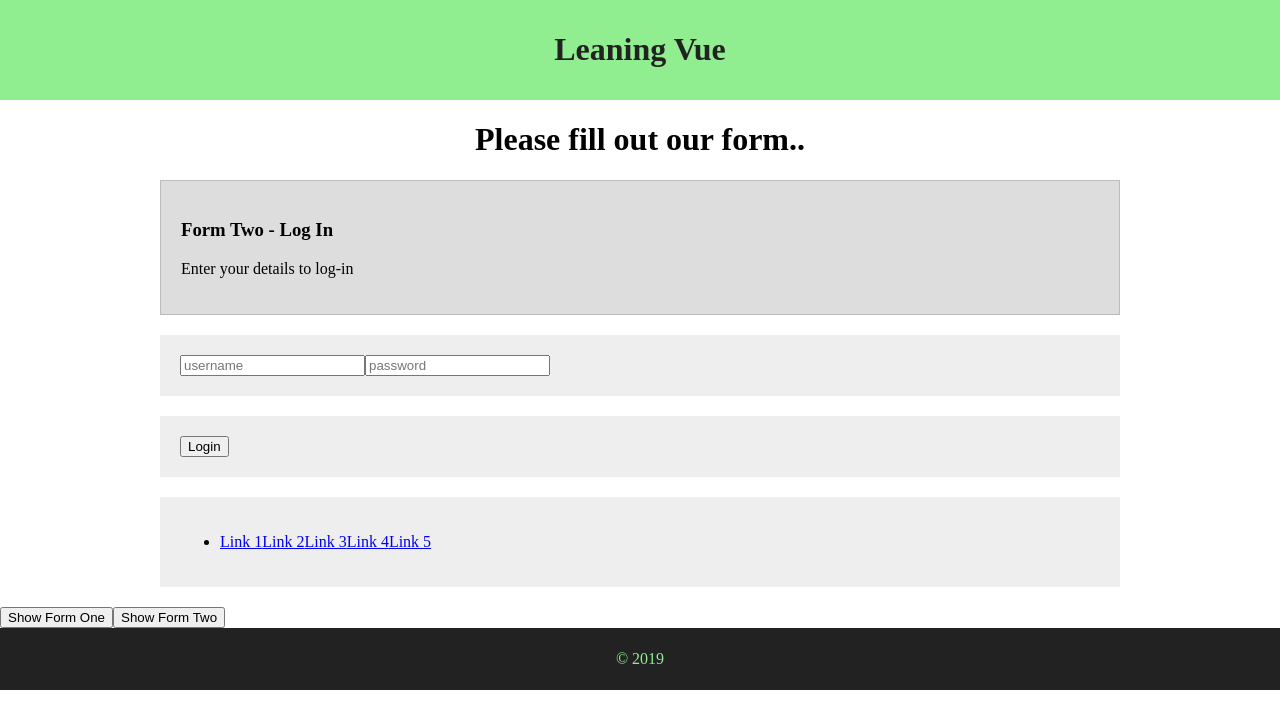
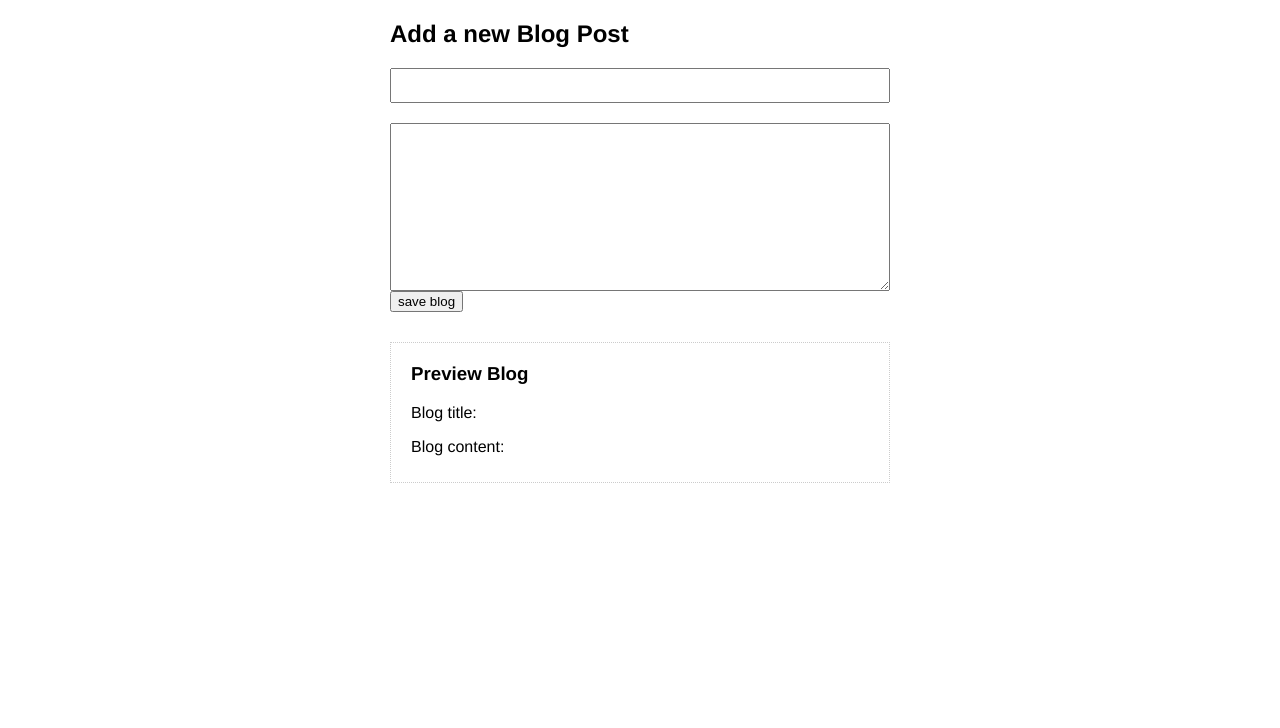
Before and after one commit to gitonga123/vue-js-level-up, a Vue app: page / in a window 1280 px wide. Shown: the top 728 px of the page. Built offline with nearby package versions, Linux system fonts and the light colour scheme.

Commit message:
Input binding - v-model form-modifier

```diff
--- a/src/App.vue
+++ b/src/App.vue
@@ -1,79 +1,31 @@
 <template>
-    <div id="app">
-        <app-header
-            v-bind:title="title"
-            v-on:changeTitle="updateTitle($event)"
-        ></app-header>
-        <!-- <app-daniels v-bind:daniels="daniels"></app-daniels> -->
-        <keep-alive>
-            <component v-bind:is="component"></component>
-        </keep-alive>
-        <button v-on:click="component = 'form-one'">Show Form One</button>
-        <button v-on:click="component = 'form-two'">Show Form Two</button>
-        <!-- <form-one></form-one> -->
-        <!-- <form-two></form-two> -->
-        <app-footer v-bind:title_footer="title"></app-footer>
+    <div>
+        <add-blog></add-blog>
     </div>
 </template>
 
 <script>
-import Header from "./components/Header";
-import Footer from "./components/Footer";
-//import Daniels from "./components/Dan";
-import formOne from "./components/formOne";
-import formTwo from "./components/formTwo";
+
+import addBlog from './components/addBlog';
 
 export default {
-    name: "app",
     components: {
-        "app-header": Header,
-        "app-footer": Footer,
-        //"app-daniels": Daniels,
-        "form-one": formOne,
-        "form-two": formTwo,
+        'add-blog': addBlog
     },
     data() {
         return {
-            daniels: [
-                {
-                    name: "Elias Gitonga",
-                    relationship: "Grandfather",
-                    show: false,
-                },
-                {
-                    name: "Caroline Kanana",
-                    relationship: "Grandmother",
-                    show: false,
-                },
-                { name: "Daniel Mutwiri", relationship: "Father", show: false },
-                { name: "Ann Mutwiri", relationship: "Mother", show: false },
-                { name: "Bryan Muriiki", relationship: "Uncle", show: false },
-                { name: "JoyWendy Gitonga", relationship: "Aunt", show: false },
-                {
-                    name: "Stephanie Mutwiri",
-                    relationship: "daughter",
-                    show: false,
-                },
-            ],
-            title: "Leaning Vue",
-            formHelper: "This is the form helper details",
-            component: "form-two"
-        };
+
+        }
     },
     methods: {
-        updateTitle: function(updatedTitle) {
-            this.title = updatedTitle;
-        },
+
     },
 };
 </script>
 
-<style scoped>
-h1 {
-    color: purple;
-}
+<style>
 body {
-    margin: 0;
-    font-family: "Nunito SemiBold";
+    margin: 0%;
+    font-family: "Franklin Gothic Medium", "Arial Narrow", Arial, sans-serif;
 }
 </style>
--- /dev/null
+++ b/src/App_v1.vue
@@ -0,0 +1,79 @@
+<template>
+    <div id="app">
+        <app-header
+            v-bind:title="title"
+            v-on:changeTitle="updateTitle($event)"
+        ></app-header>
+        <!-- <app-daniels v-bind:daniels="daniels"></app-daniels> -->
+        <keep-alive>
+            <component v-bind:is="component"></component>
+        </keep-alive>
+        <button v-on:click="component = 'form-one'">Show Form One</button>
+        <button v-on:click="component = 'form-two'">Show Form Two</button>
+        <!-- <form-one></form-one> -->
+        <!-- <form-two></form-two> -->
+        <app-footer v-bind:title_footer="title"></app-footer>
+    </div>
+</template>
+
+<script>
+import Header from "./components/Header";
+import Footer from "./components/Footer";
+//import Daniels from "./components/Dan";
+import formOne from "./components/formOne";
+import formTwo from "./components/formTwo";
+
+export default {
+    name: "app",
+    components: {
+        "app-header": Header,
+        "app-footer": Footer,
+        //"app-daniels": Daniels,
+        "form-one": formOne,
+        "form-two": formTwo,
+    },
+    data() {
+        return {
+            daniels: [
+                {
+                    name: "Elias Gitonga",
+                    relationship: "Grandfather",
+                    show: false,
+                },
+                {
+                    name: "Caroline Kanana",
+                    relationship: "Grandmother",
+                    show: false,
+                },
+                { name: "Daniel Mutwiri", relationship: "Father", show: false },
+                { name: "Ann Mutwiri", relationship: "Mother", show: false },
+                { name: "Bryan Muriiki", relationship: "Uncle", show: false },
+                { name: "JoyWendy Gitonga", relationship: "Aunt", show: false },
+                {
+                    name: "Stephanie Mutwiri",
+                    relationship: "daughter",
+                    show: false,
+                },
+            ],
+            title: "Leaning Vue",
+            formHelper: "This is the form helper details",
+            component: "form-two"
+        };
+    },
+    methods: {
+        updateTitle: function(updatedTitle) {
+            this.title = updatedTitle;
+        },
+    },
+};
+</script>
+
+<style scoped>
+h1 {
+    color: purple;
+}
+body {
+    margin: 0;
+    font-family: "Nunito SemiBold";
+}
+</style>
--- /dev/null
+++ b/src/components/addBlog.vue
@@ -0,0 +1,74 @@
+<template>
+    <div id="add-blog">
+        <h2>Add a new Blog Post</h2>
+        <form>
+            <label for="title"></label>
+            <input v-model.lazy="blog.title" type="text" id="title" name="title" required />
+            <label for="content"></label>
+            <textarea
+                v-model.lazy="blog.content"
+                name="blog_content"
+                id="content"
+                cols="30"
+                rows="10">
+            </textarea>
+            <input type="button" value="save blog" v-on:click="submitForm()">
+        </form>
+        <div id="preview">
+          <h3>Preview Blog</h3>
+          <p>Blog title: <span id="preview-text">{{ blog.title }}</span></p>
+          <p>Blog content:</p>
+          <p>{{ blog.content }}</p>
+        </div>
+        <div></div>
+    </div>
+</template>
+
+<script>
+export default {
+  data() {
+    return {
+      blog: {
+        title: '',
+        content: ''
+      }
+    }
+  },
+  methods: {
+    submitForm: function() {
+      //
+    }
+  },
+};
+</script>
+
+<style>
+#add-blog *{
+    box-sizing: border-box;
+}
+#add-blog{
+    margin: 20px auto;
+    max-width: 500px;
+}
+label{
+    display: block;
+    margin: 20px 0 10px;
+}
+input[type="text"], textarea{
+    display: block;
+    width: 100%;
+    padding: 8px;
+}
+#preview{
+    padding: 10px 20px;
+    border: 1px dotted #ccc;
+    margin: 30px 0;
+}
+#preview-text {
+  font-weight: bold;
+}
+h3{
+    margin-top: 10px;
+}
+
+</style>
```
